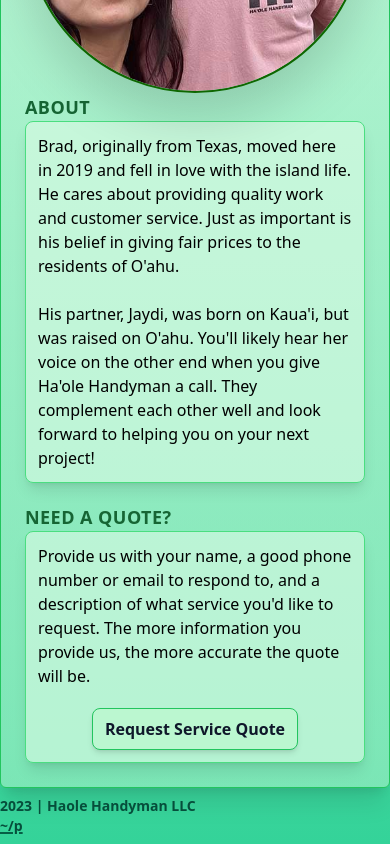
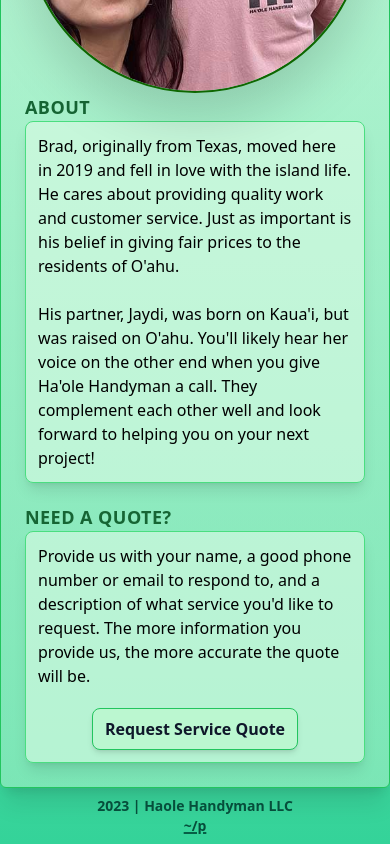
Before and after one commit to zvxvx/haole-handyman, a React (Vite) app: page / in a window 390 px wide. Shown: the part 490-1334 px from the top of the page. Built offline with nearby package versions, Linux system fonts and the light colour scheme.

Commit message:
Fix footer in responsive design

```diff
--- a/src/App.jsx
+++ b/src/App.jsx
@@ -23,7 +23,7 @@ function App() {
 					<Route path="/testimonials" element={<Testimonials />} />
 				</Routes>
 			</div>
-			<footer className="w-full mt-2 items-center justify-center pb-2 text-sm sm:text-center text-emerald-900 font-bold">
+			<footer className="w-full mt-2 items-center justify-center pb-2 text-sm text-center text-emerald-900 font-bold">
 				<p>
 					{new Date().toLocaleString().slice(6, 10) + " | Haole Handyman LLC"}
 				</p>
```
